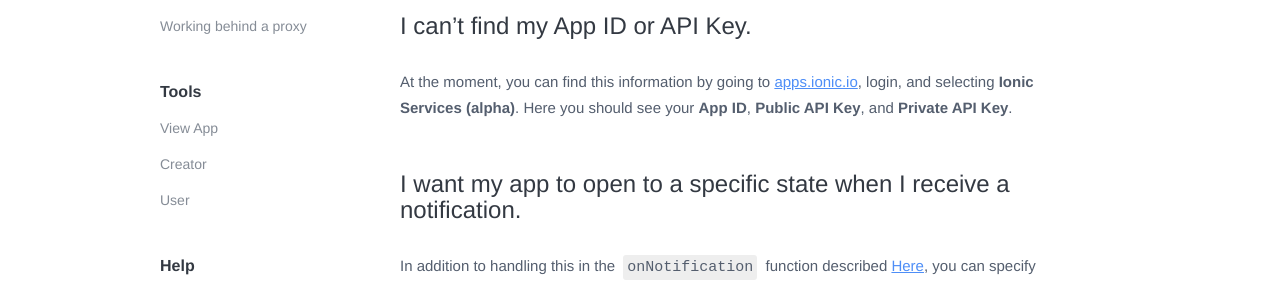
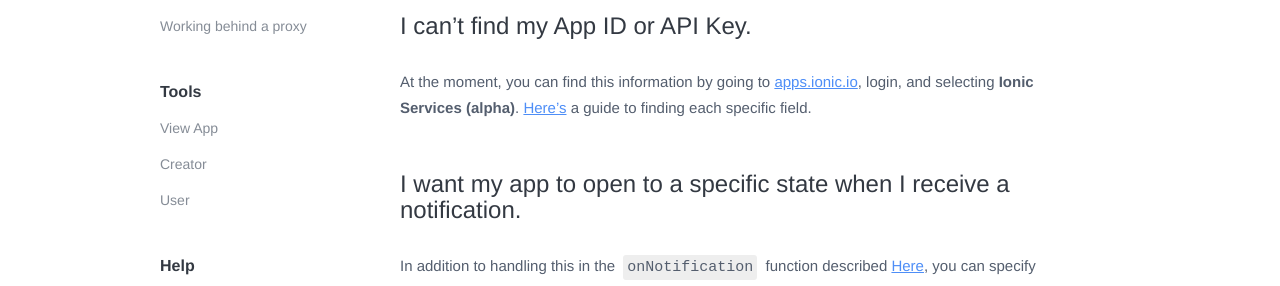
Before and after one commit to ionic-team/ionic-io-docs, a Jekyll site: the page built from push/troubleshooting.md, in a window 1280 px wide. Shown: the part 645-931 px from the top of the page. Built offline with Jekyll 4.4.1, drawn with Linux system fonts in a browser that asks for light colours; some web fonts are replaced; Markdown is read by kramdown in place of the engine named in the settings.

Commit message:
Troublehooting push

```diff
--- a/push/troubleshooting.md
+++ b/push/troubleshooting.md
@@ -27,8 +27,7 @@ would like to remove it, simply make sure you are passing the argument `canShowA
 ## I can't find my App ID or API Key.
 
 At the moment, you can find this information by going to <a href="http://apps.ionic.io">apps.ionic.io</a>, login, and selecting
-<strong>Ionic Services (alpha)</strong>.  Here you should see your <strong>App ID</strong>,
-<strong>Public API Key</strong>, and <strong>Private API Key</strong>.
+<strong>Ionic Services (alpha)</strong>.  <a href="/find-your-keys">Here's</a> a guide to finding each specific field.
 
 ## I want my app to open to a specific state when I receive a notification.
 
```
